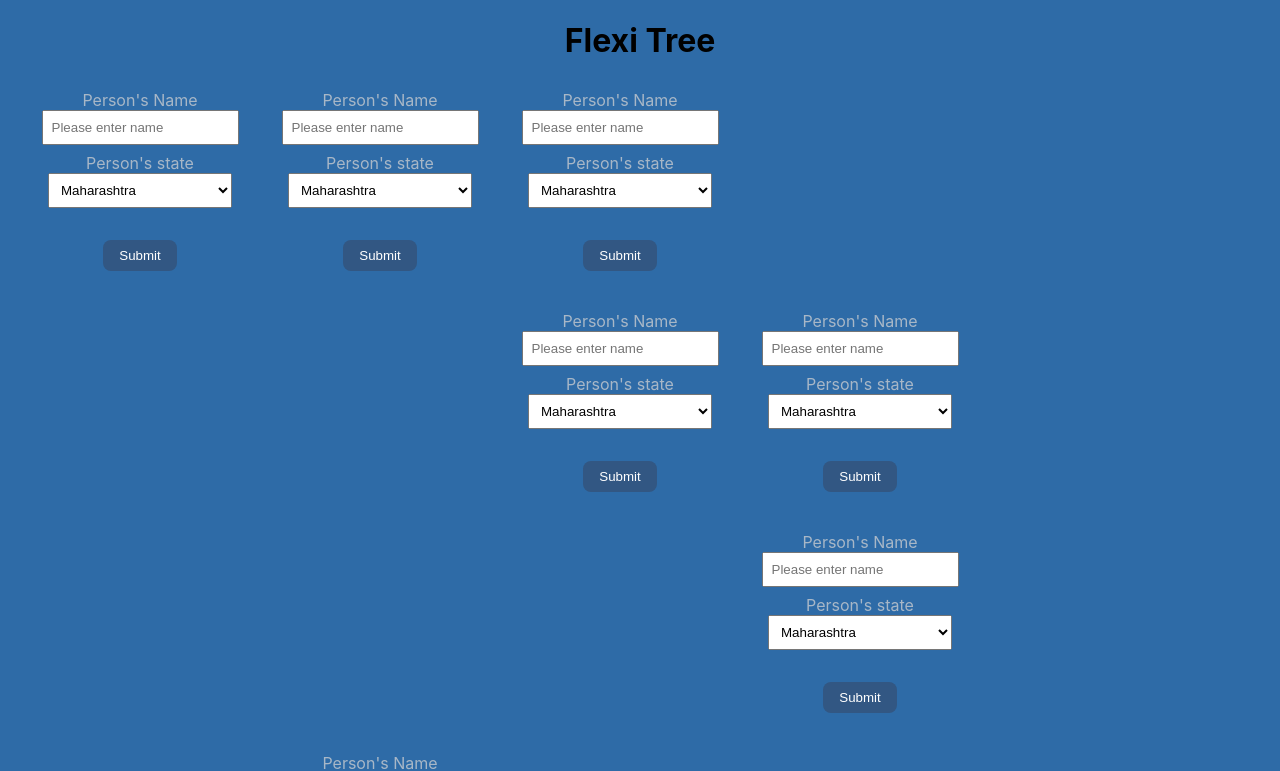
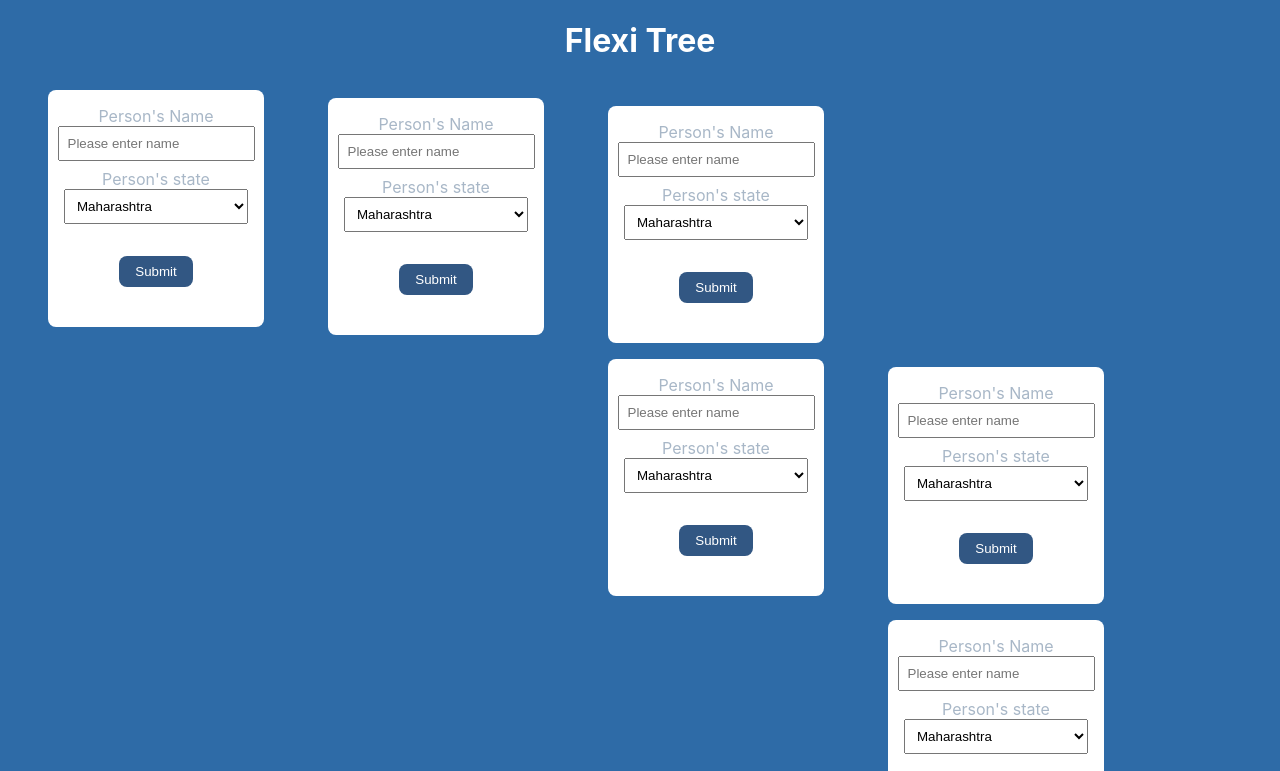
Before and after one commit to NISHANT061/Flexi-app, a React (Create React App) app: page / in a window 1280 px wide. Shown: the top 771 px of the page. Built offline with nearby package versions, Linux system fonts and the light colour scheme.

Commit message:
added card style to each li

```diff
--- a/src/App.scss
+++ b/src/App.scss
@@ -3,5 +3,6 @@
 .App{
   &-title{
     text-align: center;
+    color:#FFF;
   }
 }
--- a/src/Components/Flexi/Flexi.scss
+++ b/src/Components/Flexi/Flexi.scss
@@ -5,6 +5,13 @@ ul{
     list-style-type: none;
     li{
         width:200px;
+        padding:0.5rem;
+
+        &:first-of-type{
+            background:#FFF;
+            margin:0.5rem;
+            border-radius:0.5rem;
+        }
     &.child-li{
         flex:1
     }
```
